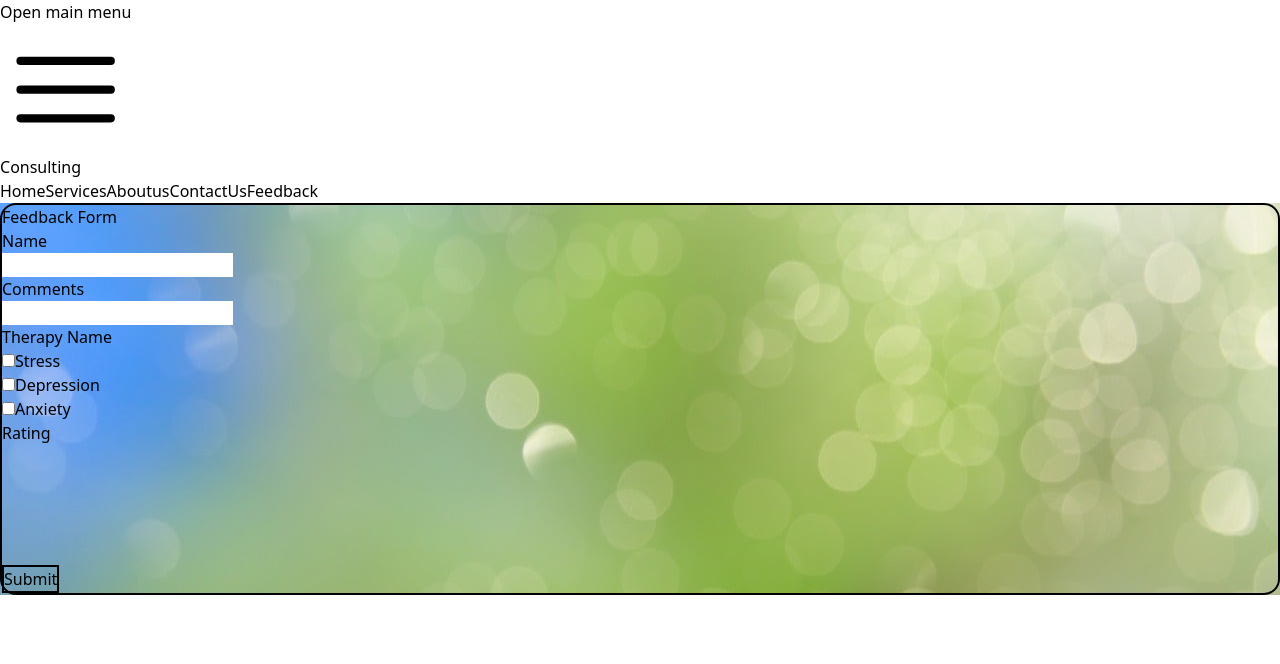
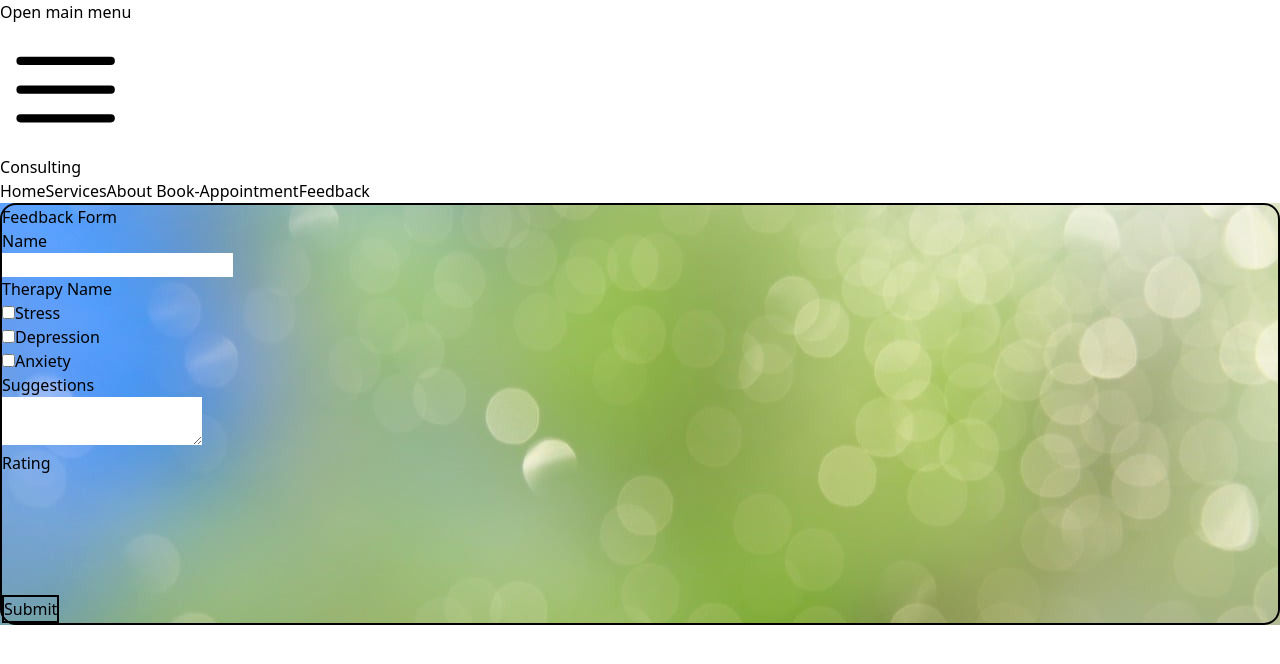
Before and after one commit to mansijaiswal12/counselling-mental-health, a React (Vite) app: page /feedback in a window 1280 px wide. Shown: the top 664 px of the page. Built offline with nearby package versions, Linux system fonts and the light colour scheme.

Commit message:
updated all components

```diff
--- a/index.html
+++ b/index.html
@@ -9,5 +9,6 @@
   <body>
     <div id="root"></div>
     <script type="module" src="/src/main.jsx"></script>
+    <script src="https://cdnjs.cloudflare.com/ajax/libs/animejs/2.0.2/anime.min.js"></script>
   </body>
 </html>
--- a/src/App.jsx
+++ b/src/App.jsx
@@ -12,6 +12,7 @@ import Explorestress from './components/Explorestress'
 import 'animate.css'
 import Exploreoverthinking from './components/Exploreoverthinking'
 import Exploredepression from './components/Exploredepression'
+import Submit from './components/Submit'
 
 
 
@@ -33,6 +34,7 @@ const App = () => {
         <Route path='/explorestress' element={<Explorestress/>}/>
         <Route path='/exploroverthinking' element={<Exploreoverthinking/>}/>
         <Route path='/exploredepression' element={<Exploredepression/>}/>
+        <Route path='/submit' element={<Submit/>}/>
 
 
 
--- a/src/components/ContactForm.jsx
+++ b/src/components/ContactForm.jsx
@@ -1,6 +1,7 @@
 import { useState } from "react";
 import axios from "axios";
 import { ToastContainer, toast } from "react-toastify";
+import { useNavigate } from "react-router-dom";
 const link = "https://counselling-mental-health-backend.onrender.com"
 
 export default function ContactForm() {
@@ -10,8 +11,26 @@ export default function ContactForm() {
   const [date, setdate] = useState("");
   const [time, settime] = useState("");
 
+
+  const navigate = useNavigate()
+
   const handleSubmit = (e) => {
     e.preventDefault();
+
+    const nameRegex =/^[a-zA-Z]+$/
+
+    if(name.length> 20 || name.length < 3){
+      return toast.error("Name should be between 3 to 20 characters")
+    }
+
+    if(!name.match(nameRegex)){
+
+      return toast.error("name must contain only letter")
+    }
+
+    if(mobileno.length< 10 || mobileno.length >12){
+      return toast.error("no shoube 10 to 12 digit")
+    }
     console.log(name, mobileno, email, date, time);
     axios
       .post(`${link}/contactus`, {
@@ -24,9 +43,17 @@ export default function ContactForm() {
       .then((result) => {
         console.log(result);
         toast.success("successfully submited");
+        setname("")
+        setemail("")
+        setmobno("")
+        setdate("")
+        settime("")
+        navigate('/submit')
+
       })
       .catch((err) => console.log(err));
   };
+
   return (
     <main className="bgimage">
       <div className="flex min-h-full flex-1 flex-col justify-center px-6 py-12 lg:px-8">
@@ -39,8 +66,8 @@ export default function ContactForm() {
           }}
           id="contact"
         >
-          <h2 className="mt-10 text-center text-3xl font-bold leading-9 tracking-tight text-gray-900">
-            Contact Us
+          <h2 className="mt-10 text-center text-2xl font-bold leading-9 tracking-tight text-gray-900">
+            Book-Appointment
           </h2>
 
           <div className="mt-10 sm:mx-auto sm:w-full sm:max-w-sm">
@@ -95,10 +122,12 @@ export default function ContactForm() {
                   <input
                     id="number"
                     name="number"
-                    type="text"
+                    type="number"
                     value={mobileno}
                     onChange={(e) => setmobno(e.target.value)}
                     required
+                    minLength="10"
+                    maxLength="12"
                     className="block px-2 font-bold w-full rounded-md border-0 py-1.5 text-gray-900 shadow-sm ring-2 ring-inset ring-green-700 placeholder:text-gray-400 focus:ring-2 focus:ring-inset focus:ring-blue-900 sm:text-sm sm:leading-6"
                   />
                 </div>
--- a/src/components/Feedback.jsx
+++ b/src/components/Feedback.jsx
@@ -11,6 +11,7 @@ export default function FeedbackForm() {
   const [comments, setcomments] = useState("");
   const [rating, setrating] = useState(0);
   const [therapyNames, settherapyNames] = useState([]);
+  const [loading, setloading] = useState()
 
   const handleOptionChange = (option) => {
     if (therapyNames.includes(option)) {
@@ -27,6 +28,21 @@ export default function FeedbackForm() {
   const handleSubmit = (e) => {
     e.preventDefault();
     console.log(name, comments, rating, therapyNames);
+    const nameRegex =/^[a-zA-Z]+$/
+
+    if(name.length> 50){
+      setloading(false)
+      return toast.error("Name should maximum 50 characters")
+    }
+    if(name.length<=3){
+     setloading(false)
+     return toast.error("name should minimum 3 characters")
+
+    }
+    if(!name.match(nameRegex)){
+      setloading(false)
+      return toast.error("name must contain only letter")
+    }
 
     axios.post(`${link}/feedback`, { name, comments, rating, therapyNames })
       .then((result) => {
@@ -69,29 +85,6 @@ export default function FeedbackForm() {
                 />
               </div>
             </div>
-
-            <div className='ms-3 me-3'>
-              <label htmlFor="comment" className="block text-lg font-bold ms-3 leading-6 text-gray-900">
-                Comments
-              </label>
-              <div className="mt-2">
-                <input
-                  type="text"
-                  id="comment"
-                  autoComplete="off"
-                  name="comment"
-                  value={comments}
-                  onChange={(e) => {
-                    setcomments(e.target.value);
-
-                  }}
-                  required
-
-                  className="block w-full rounded-md border-0 py-1.5  px-2 font-bold text-gray-900 shadow-sm ring-2 ring-inset  ring-green-700 placeholder:text-gray-400 focus:ring-2 focus:ring-inset focus:ring-blue-900 sm:text-sm sm:leading-6"
-                />
-              </div>
-            </div>
-
             <div className="ms-3 me-3" >
               <label className="block text-lg font-bold leading-6 text-gray-900">
                 Therapy Name
@@ -137,11 +130,39 @@ export default function FeedbackForm() {
             </div>
 
 
+
+
+
+            <div className='ms-3 me-3'>
+              <label htmlFor="comment" className="block text-lg font-bold ms-3 leading-6 text-gray-900">
+                Suggestions
+              </label>
+              <div className="mt-2">
+                <textarea
+                  type="text"
+                  id="comment"
+                  autoComplete="off"
+                  name="comment"
+                  value={comments}
+                  onChange={(e) => {
+                    setcomments(e.target.value);
+
+                  }}
+                  required
+
+                  className="block w-full rounded-md border-0 py-1.5  px-2 font-bold text-gray-900 shadow-sm ring-2 ring-inset  ring-green-700 placeholder:text-gray-400 focus:ring-2 focus:ring-inset focus:ring-blue-900 sm:text-sm sm:leading-6"
+                />
+              </div>
+            </div>
+
+
+
+
             <div className='ms-3 me-3' >
-              <label htmlFor="rating" className="block text-lg font-bold leading-6 text-gray-900 text-center">
+              <label htmlFor="rating" className="block text-lg font-bold my-3 leading-6 text-gray-900 text-center">
                 Rating
               </label>
-              <div className="flex justify-center">
+              <div className="flex justify-center ">
                 <Star filled={rating >=1} onclick={() => handleRatingChange(1)}/>
                 <Star filled={rating >=2} onclick={() => handleRatingChange(2)}/>
                 <Star filled={rating >=3} onclick={() => handleRatingChange(3)}/>
--- a/src/components/Navbar.jsx
+++ b/src/components/Navbar.jsx
@@ -6,8 +6,8 @@ import { NavLink } from 'react-router-dom'
 const navigation = [
   { name: 'Home', Link:"/", current: false },
   { name: 'Services', Link:"/services", current: false },
-  { name: 'Aboutus', Link:"/aboutus", current: false },
-  { name: 'ContactUs', Link:"/contactus", current: false },
+  { name: 'About', Link:"/aboutus", current: false },
+  { name: ' Book-Appointment', Link:"/contactus", current: false },
   { name: 'Feedback', Link:"/feedback", current: false },
 ]
 
--- /dev/null
+++ b/src/components/Submit.jsx
@@ -0,0 +1,20 @@
+import React from 'react'
+import '../index.css'
+
+const Submit = () => {
+
+  return (
+    <main className='flex justify-center'>
+    <div className='flex sm:w-[50%] flex-col justify-center mt-20 flex-wrap m-6 rounded-lg ' style={{border:" 2px solid black", backgroundColor:"rgb(240, 219, 222)"}}>
+    <h1 className=" text-center text-4xl mt-12 font-bold">  Thank you!😊</h1>
+
+     <p className='text-center sm:mt-10 text-2xl font-bold mt-10 mb-16'>"name" your Appointment has been confirmed and our team will contact soon!</p>
+
+
+     </div>
+    </main>
+
+  )
+}
+
+export default Submit
--- a/src/index.css
+++ b/src/index.css
@@ -8,6 +8,7 @@ background: rgb(80, 229, 229);
 }
 #contact:hover{
     background: rgb(91, 138, 138);
+    /* background-color: rgb(240, 219, 222); */
 }
 
 .bgimage{
--- a/src/main.jsx
+++ b/src/main.jsx
@@ -4,10 +4,12 @@ import App from './App.jsx'
 import './index.css'
 import Navbar from './components/Navbar.jsx'
 import ContactForm from './components/ContactForm.jsx'
+import Submit from './components/Submit.jsx'
 
 ReactDOM.createRoot(document.getElementById('root')).render(
   <React.StrictMode>
     <App />
-    {/* <ContactForm/> */}
+
+    {/* <Submit/> */}
   </React.StrictMode>,
 )
```
